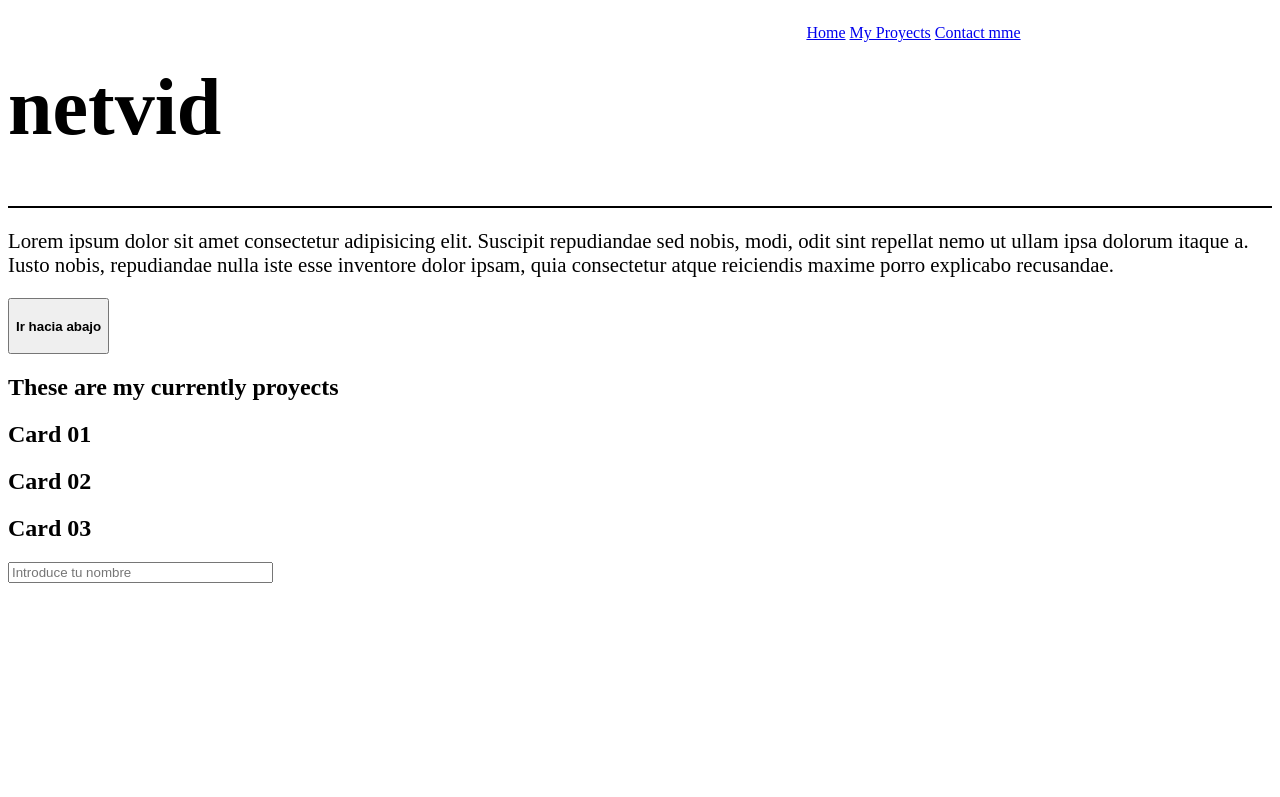
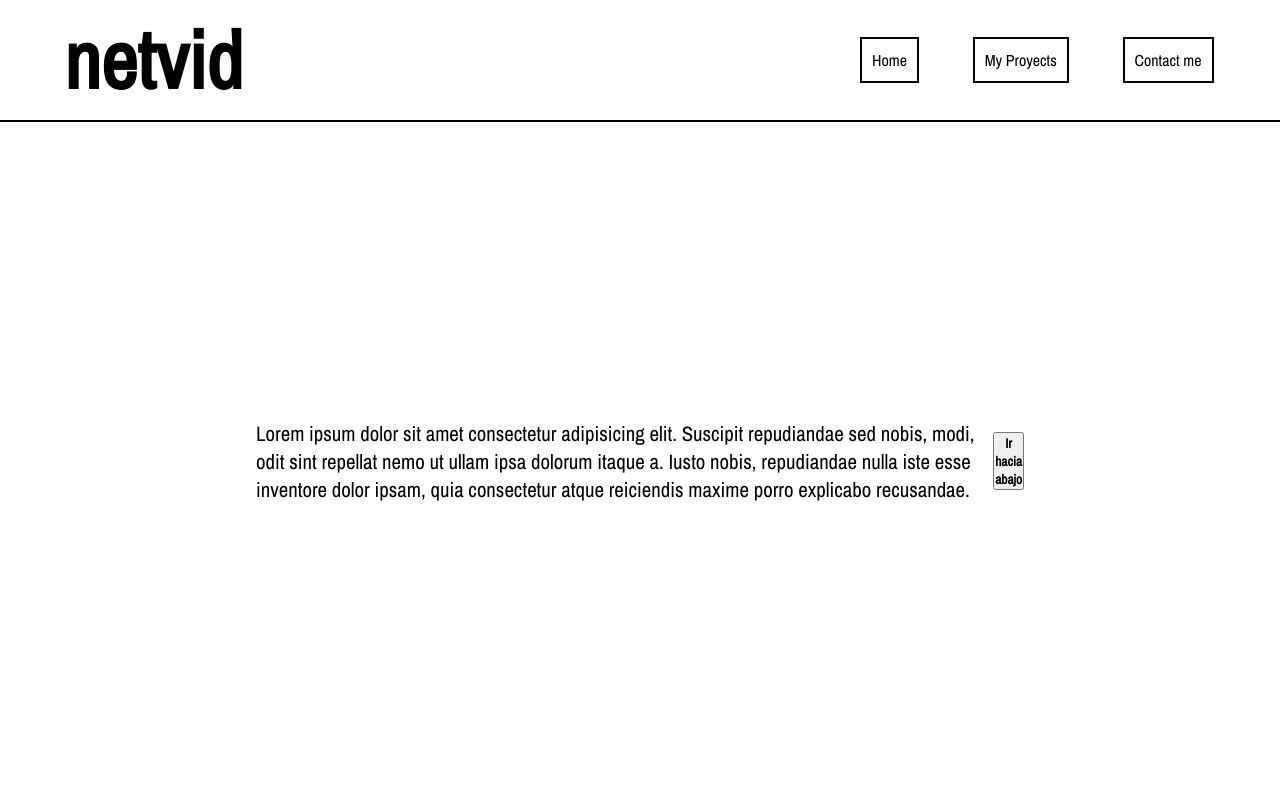
Before and after one commit to netvid/netvid.github.io, a plain HTML site: page index.html in a window 1280 px wide. Shown: the top 797 px of the page. Drawn offline with nearby package versions, Linux system fonts and the light colour scheme.

Commit message:
Home page started

```diff
--- a/index.html
+++ b/index.html
@@ -8,7 +8,7 @@
     <link rel="stylesheet" href="scss/main.css">
 </head>
 <body>
-
+    <div class="container">
         <div class="header">
                 <div class="header__logo">
                     <h1>netvid</h1>
@@ -18,7 +18,7 @@
                     <ul>
                         <li><a href="#">Home</a></li>
                         <li><a href="#">My Proyects</a></li>
-                <li><a href="#">Contact mme</a></li>
+                        <li><a href="#">Contact me</a></li>
                     </ul>
                 </div>
             </div>
@@ -31,6 +31,7 @@
                 <h4>Ir hacia abajo</h4>
             </button>
         </section>
+    </div>
 
     <section class="proyects">
         <h2 class="proyects__title">These are my currently proyects</h2>
--- a/scss/components/_header.scss
+++ b/scss/components/_header.scss
@@ -1,18 +1,34 @@
 .header{
+    font-family: var(--font-family);
     display: flex;
     flex-direction: row;
     width: 100%;
+    height: 15%;
     border-bottom: 2px solid #000;
+    text-align: center;
+
     .header__logo{
+        display: flex;
+        align-items: center;
         font-size: var(--h1-font);
+        padding-left: 5%;
         width: 60%;
     }
     .header__menu{
+        display: flex;
+        align-items: center;
         width: 40%;
 
         ul{
+            width: 100%;
             li{
                 display: inline-block;
+                a{
+                    color: #000;
+                    margin: 0 25px;
+                    padding: 10px 10px;
+                    border: 2px solid #001;
+                }
             }
         }
     }
--- a/scss/components/_home.scss
+++ b/scss/components/_home.scss
@@ -1,4 +1,11 @@
 .home{
+    height: 85%;
+    display: flex;
+    flex-direction: row;
+    align-items: center;
+
+    margin: 0 20%;
+
     .home__description{
         font-size: var(--font-size-normal);
     }
--- a/scss/config/_variables.scss
+++ b/scss/config/_variables.scss
@@ -1,4 +1,13 @@
+@import url('https://fonts.googleapis.com/css2?family=Archivo+Narrow&display=swap');
+
 :root{
+    --font-family: 'Archivo Narrow', sans-serif;
     --h1-font: 2.5rem;
     --font-size-normal: 1.3rem;
 }
+*{
+    font-family: var(--font-family);
+    margin: 0;
+    padding: 0;
+    text-decoration: none;
+}
--- a/scss/main.scss
+++ b/scss/main.scss
@@ -1,5 +1,6 @@
 @import 'config/_variables';
+@import 'components/_container';
 @import 'components/header';
 @import 'components/_home';
-@import 'components/proyects';
-@import 'components/footer';
+@import 'components/_proyects';
+@import 'components/_footer';
```
Also changed, not shown: scss/components/footer.css (deleted), scss/components/footer.scss (deleted), scss/main.css, 2 other files. Lines whose indentation alone changed are shown as unchanged.
